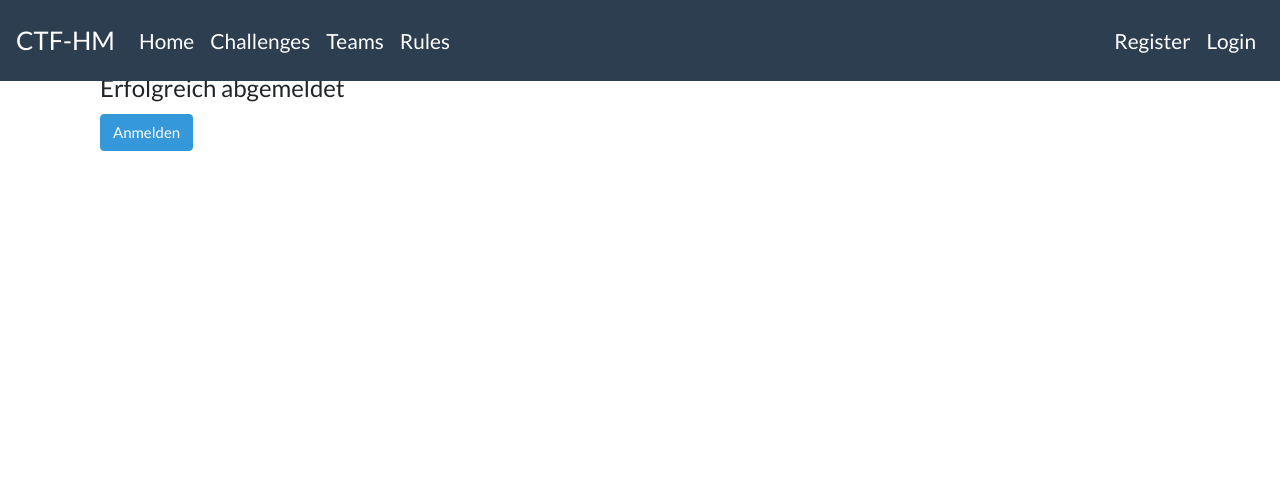
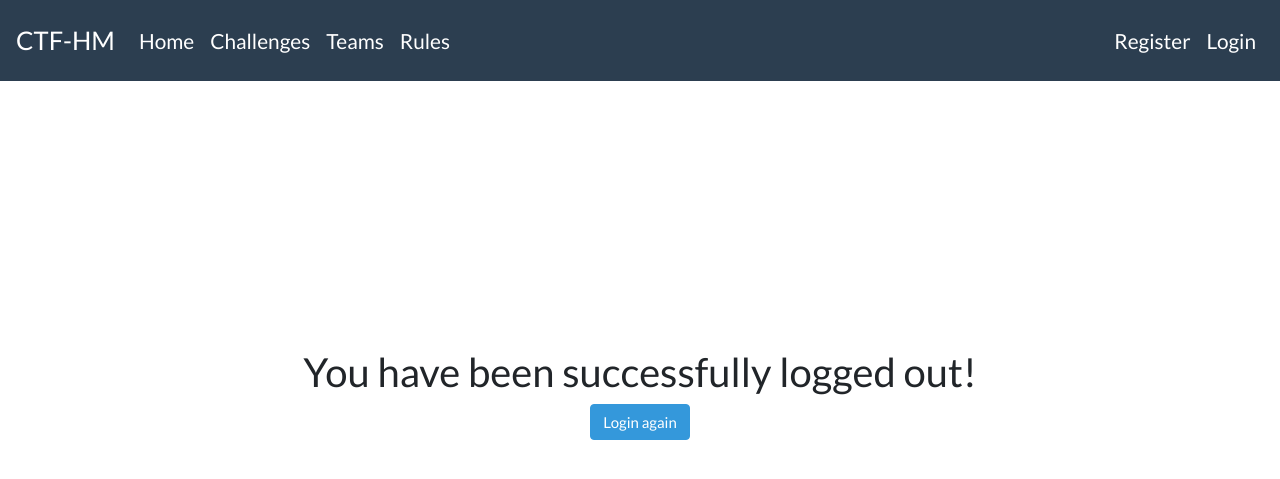
Before and after one commit to emirbasal/ctf-hm, a Django app: page /logout in a window 1280 px wide. Shown: the top 479 px of the page. Run offline with Django 3.2, Linux system fonts and the light colour scheme; some libraries are stand-ins or nearby versions.

Commit message:
Small changes on logout page

```diff
--- a/ctf/users/templates/users/logout.html
+++ b/ctf/users/templates/users/logout.html
@@ -1,16 +1,12 @@
 {% extends 'challenges/base.html' %}
 {% load crispy_forms_tags %}
 {% block content %}
-    <div class="container">
-        <fieldset>
-            <legend class="border-bottom-mb-4">Erfolgreich abgemeldet</legend>
-
-        </fieldset>
-        <div class="form-group">
-            <a href="{% url 'login' %}">
-                <button class="btn btn-info" type="submit">Anmelden</button>
-            </a>
-        </div>
+    <div align="center" style="margin-top:25%">
+        <h2>You have been successfully logged out!</h2>
+        <a href="{% url 'login' %}">
+            <button class="btn btn-info" type="submit">Login again</button>
+        </a>
     </div>
 
+
 {% endblock content %}
```
